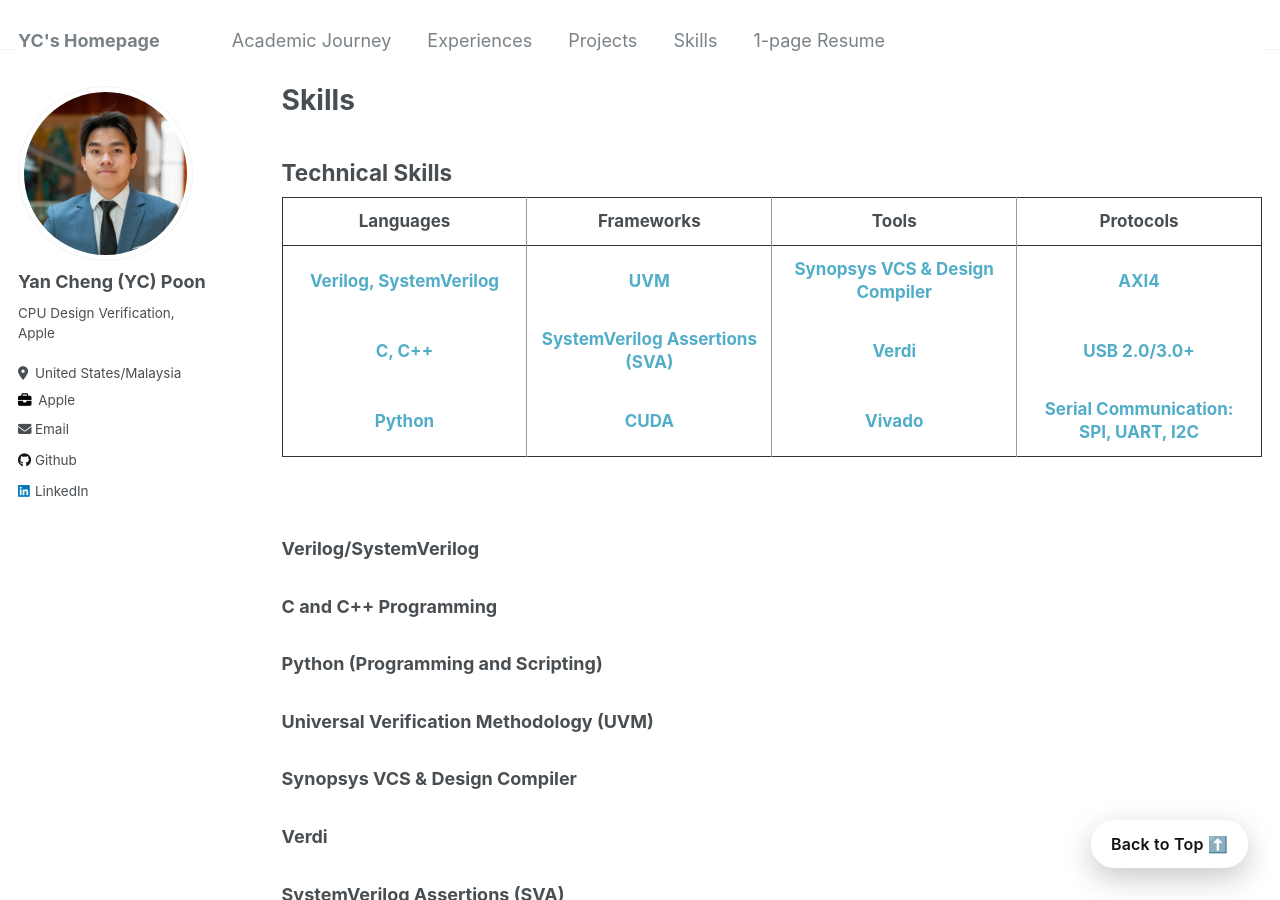
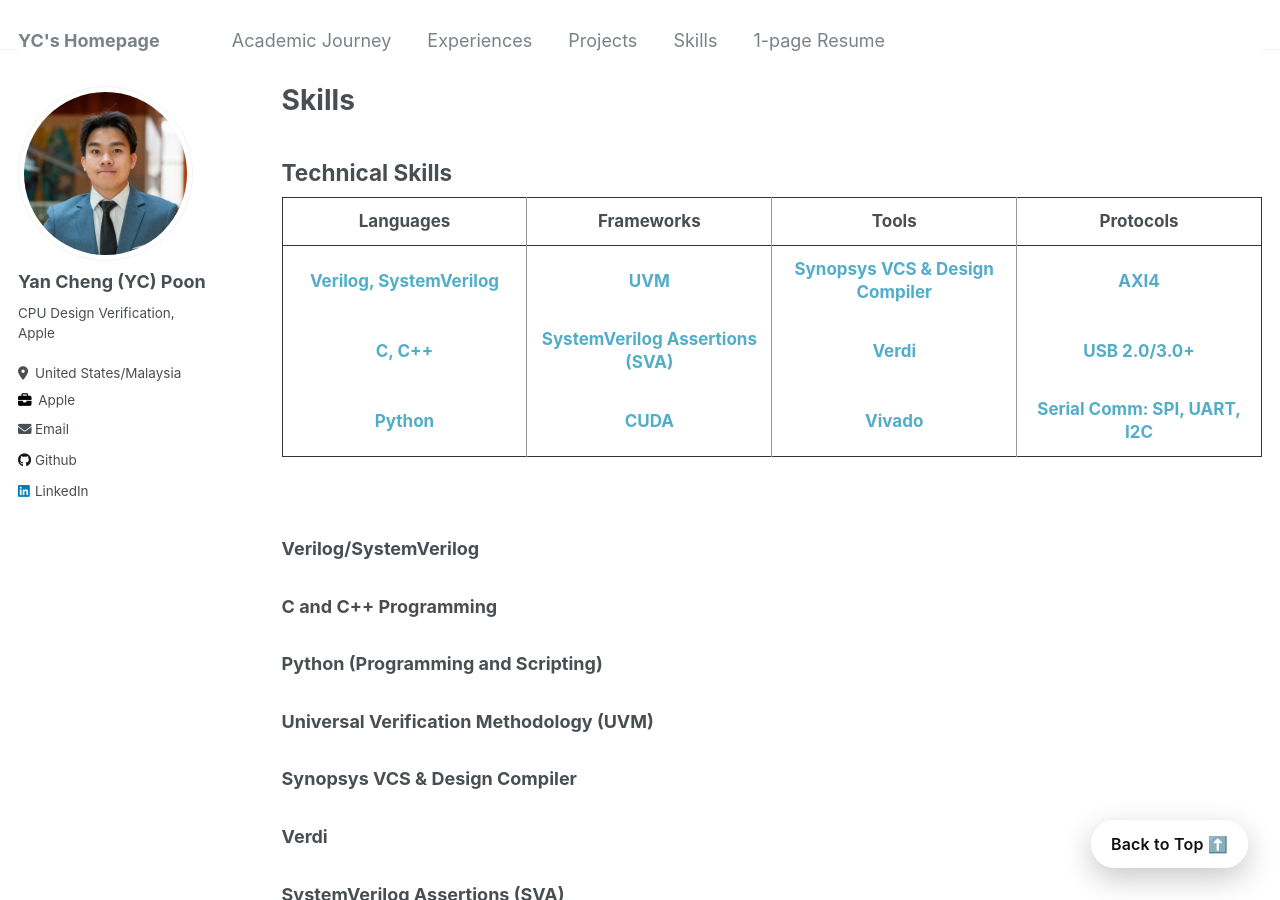
Before and after one commit to ycpoon/ycpoon.github.io, a Jekyll site: the page built from _pages/skills.md, in a window 1280 px wide and 900 px high. Built offline with Jekyll 4.4.1, drawn with Linux system fonts in a browser that asks for light colours.

Commit message:
revamp sills mobile check10

```diff
--- a/_pages/skills.md
+++ b/_pages/skills.md
@@ -35,7 +35,7 @@ redirect_from:
       <td><a href="#python-programming-and-scripting">Python</a></td>
       <td><a href="#cuda">CUDA</a></td>
       <td><a href="#vivado-xilinx-fpga">Vivado</a></td>
-      <td><a href="#spi-uart-i2c-communication-protocols">Serial Communication: SPI, UART, I2C</a></td>
+      <td><a href="#spi-uart-i2c-communication-protocols">Serial Comm: SPI, UART, I2C</a></td>
     </tr>
   </table>
 </div>
```
